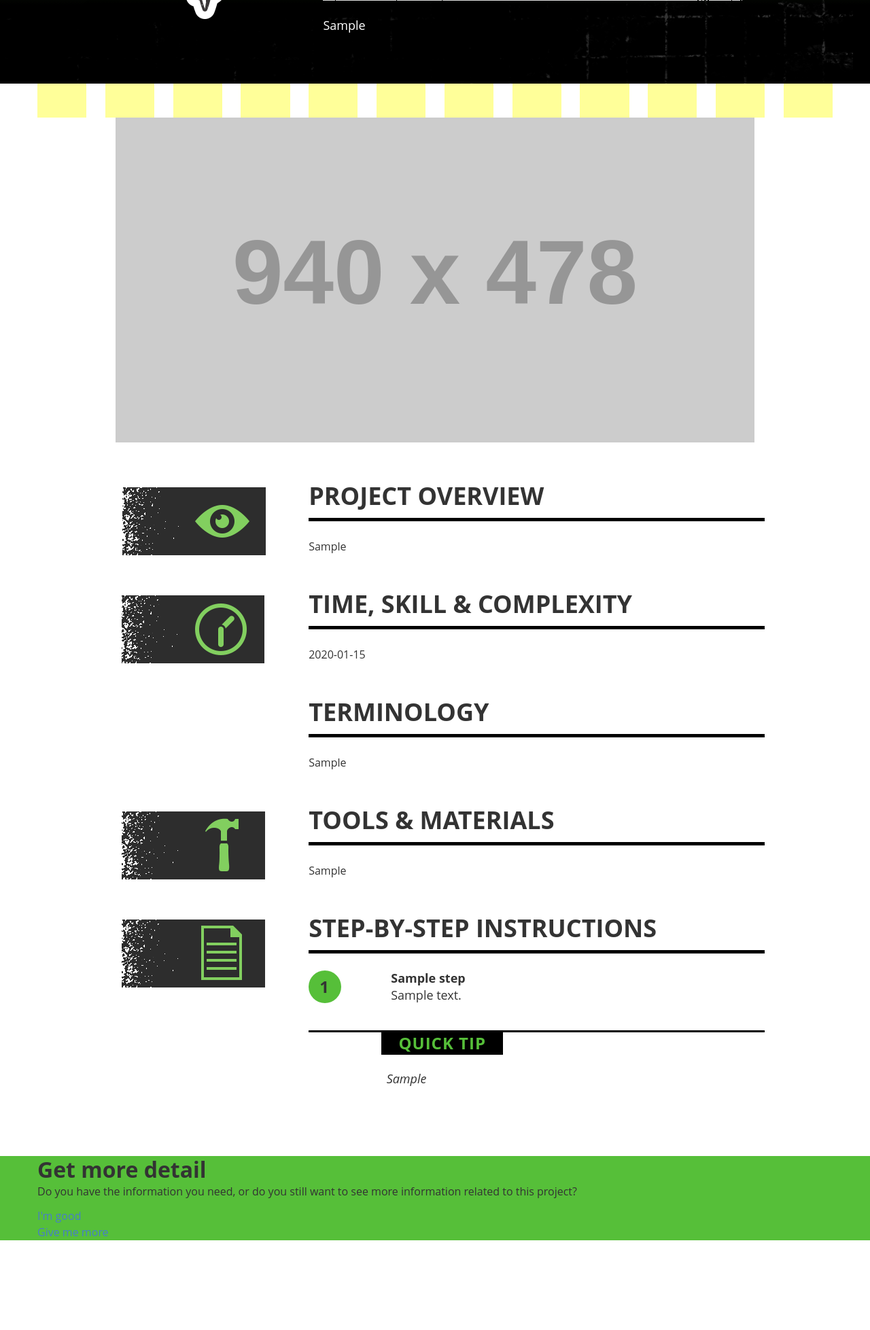
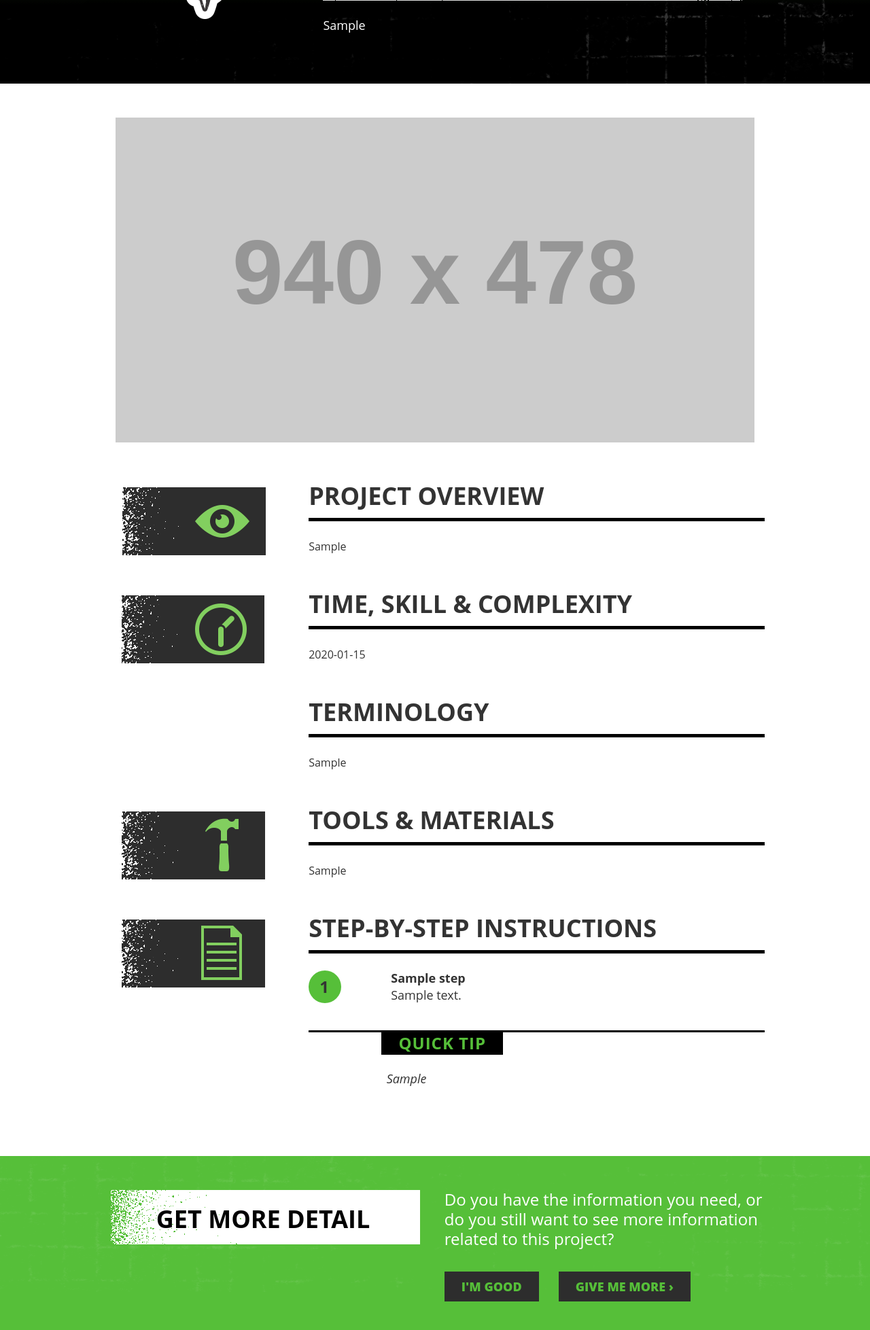
Before and after one commit to draperdan/diy-trainer, a Django app: a page that uses diytrainer/templates/projects/detaillevel_detail.html in a window 1280 px wide. Shown: the part 339-2296 px from the top of the page at 68% size. Before the commit the page ends 2164 px from the top, so only its background shows below. Run offline with Django 3.2, Linux system fonts and the light colour scheme; tables that the repository leaves empty hold one stand-in row (values such as "Sample post"); grey boxes labelled with a size stand in for pictures from a placeholder-image service; some libraries are stand-ins or nearby versions.

Commit message:
Finish feedback form styling for projects. Finish styling for project level one.

```diff
--- a/diytrainer/projects/views.py
+++ b/diytrainer/projects/views.py
@@ -3,7 +3,7 @@ from django.shortcuts import get_object_or_404
 
 from braces.views import SelectRelatedMixin
 
-from .models import Project, Feedback, DetailLevel, Step, Module
+from .models import Project, Feedback, DetailLevel
 from .forms import SuccessfulFeedbackForm, UnsuccessfulFeedbackForm
 
 
--- a/diytrainer/static/css/scss/styles.scss
+++ b/diytrainer/static/css/scss/styles.scss
@@ -6,7 +6,7 @@
 
 // Global overrides
 
-$visual-grid: true;
+//$visual-grid: true;
 $visual-grid-color: yellow;
 
 // Colors
@@ -321,10 +322,55 @@ body.projects {
     }
 
     footer {
+        padding-top: 50px;
+        padding-bottom: 50px;
+        background: url(../images/guide_thankyou_grid_bg.png) top center no-repeat;
         background-color: $guide_medium_green;
 
         .container {
             @include outer-container();
+        }
+
+        h2 {
+            @include span-columns(5 of 12);
+            @include shift(1);
+            background: url(../images/get_more_detail_bg.png) no-repeat center center;
+            height: 80px;
+            color: black;
+            text-transform: uppercase;
+            font-size: 36px;
+            font-weight: 700;
+            padding-top: 20px;
+            padding-left: 75px;
+        }
+
+        p {
+            @include span-columns(5 of 12);
+            font-size: 24px;
+            color: white;
+            line-height: 1.2em;
+        }
+
+        .detaillevel_options {
+            @include row($direction: RTL);
+            @include span-columns(6 of 12);
+            @include clearfix;
+            margin-top: 25px;
+
+            li {
+                display: inline;
+
+                a {
+                    background-color: $guide_dark_gray;
+                    color: $guide_medium_green;
+                    padding: 10px 25px;
+                    font-weight: 800;
+                    font-size: 18px;
+                    text-transform: uppercase;
+                    margin-top: 25px;
+                    margin-right: 25px;
+                }
+            }
         }
     }
 }
--- a/diytrainer/static/css/styles.css
+++ b/diytrainer/static/css/styles.css
@@ -211,26 +211,6 @@ input[type="submit"] {
   -moz-box-sizing: border-box;
   box-sizing: border-box; }
 
-body:before {
-  content: '';
-  display: inline-block;
-  background-image: deprecated-webkit-gradient(linear, left top, left bottom, transparent 0, yellow 0, yellow 6.17215%, transparent 6.17215%, transparent 8.5298%, yellow 8.5298%, yellow 14.70196%, transparent 14.70196%, transparent 17.05961%, yellow 17.05961%, yellow 23.23176%, transparent 23.23176%, transparent 25.58941%, yellow 25.58941%, yellow 31.76157%, transparent 31.76157%, transparent 34.11922%, yellow 34.11922%, yellow 40.29137%, transparent 40.29137%, transparent 42.64902%, yellow 42.64902%, yellow 48.82117%, transparent 48.82117%, transparent 51.17883%, yellow 51.17883%, yellow 57.35098%, transparent 57.35098%, transparent 59.70863%, yellow 59.70863%, yellow 65.88078%, transparent 65.88078%, transparent 68.23843%, yellow 68.23843%, yellow 74.41059%, transparent 74.41059%, transparent 76.76824%, yellow 76.76824%, yellow 82.94039%, transparent 82.94039%, transparent 85.29804%, yellow 85.29804%, yellow 91.4702%, transparent 91.4702%, transparent 93.82785%, yellow 93.82785%, yellow 100.0%, transparent 100.0%);
-  background-image: -webkit-linear-gradient(left, transparent 0, yellow 0, yellow 6.17215%, transparent 6.17215%, transparent 8.5298%, yellow 8.5298%, yellow 14.70196%, transparent 14.70196%, transparent 17.05961%, yellow 17.05961%, yellow 23.23176%, transparent 23.23176%, transparent 25.58941%, yellow 25.58941%, yellow 31.76157%, transparent 31.76157%, transparent 34.11922%, yellow 34.11922%, yellow 40.29137%, transparent 40.29137%, transparent 42.64902%, yellow 42.64902%, yellow 48.82117%, transparent 48.82117%, transparent 51.17883%, yellow 51.17883%, yellow 57.35098%, transparent 57.35098%, transparent 59.70863%, yellow 59.70863%, yellow 65.88078%, transparent 65.88078%, transparent 68.23843%, yellow 68.23843%, yellow 74.41059%, transparent 74.41059%, transparent 76.76824%, yellow 76.76824%, yellow 82.94039%, transparent 82.94039%, transparent 85.29804%, yellow 85.29804%, yellow 91.4702%, transparent 91.4702%, transparent 93.82785%, yellow 93.82785%, yellow 100.0%, transparent 100.0%);
-  background-image: -moz-linear-gradient(left, transparent 0, yellow 0, yellow 6.17215%, transparent 6.17215%, transparent 8.5298%, yellow 8.5298%, yellow 14.70196%, transparent 14.70196%, transparent 17.05961%, yellow 17.05961%, yellow 23.23176%, transparent 23.23176%, transparent 25.58941%, yellow 25.58941%, yellow 31.76157%, transparent 31.76157%, transparent 34.11922%, yellow 34.11922%, yellow 40.29137%, transparent 40.29137%, transparent 42.64902%, yellow 42.64902%, yellow 48.82117%, transparent 48.82117%, transparent 51.17883%, yellow 51.17883%, yellow 57.35098%, transparent 57.35098%, transparent 59.70863%, yellow 59.70863%, yellow 65.88078%, transparent 65.88078%, transparent 68.23843%, yellow 68.23843%, yellow 74.41059%, transparent 74.41059%, transparent 76.76824%, yellow 76.76824%, yellow 82.94039%, transparent 82.94039%, transparent 85.29804%, yellow 85.29804%, yellow 91.4702%, transparent 91.4702%, transparent 93.82785%, yellow 93.82785%, yellow 100.0%, transparent 100.0%);
-  background-image: -ms-linear-gradient(left, transparent 0, yellow 0, yellow 6.17215%, transparent 6.17215%, transparent 8.5298%, yellow 8.5298%, yellow 14.70196%, transparent 14.70196%, transparent 17.05961%, yellow 17.05961%, yellow 23.23176%, transparent 23.23176%, transparent 25.58941%, yellow 25.58941%, yellow 31.76157%, transparent 31.76157%, transparent 34.11922%, yellow 34.11922%, yellow 40.29137%, transparent 40.29137%, transparent 42.64902%, yellow 42.64902%, yellow 48.82117%, transparent 48.82117%, transparent 51.17883%, yellow 51.17883%, yellow 57.35098%, transparent 57.35098%, transparent 59.70863%, yellow 59.70863%, yellow 65.88078%, transparent 65.88078%, transparent 68.23843%, yellow 68.23843%, yellow 74.41059%, transparent 74.41059%, transparent 76.76824%, yellow 76.76824%, yellow 82.94039%, transparent 82.94039%, transparent 85.29804%, yellow 85.29804%, yellow 91.4702%, transparent 91.4702%, transparent 93.82785%, yellow 93.82785%, yellow 100.0%, transparent 100.0%);
-  background-image: -o-linear-gradient(left, transparent 0, yellow 0, yellow 6.17215%, transparent 6.17215%, transparent 8.5298%, yellow 8.5298%, yellow 14.70196%, transparent 14.70196%, transparent 17.05961%, yellow 17.05961%, yellow 23.23176%, transparent 23.23176%, transparent 25.58941%, yellow 25.58941%, yellow 31.76157%, transparent 31.76157%, transparent 34.11922%, yellow 34.11922%, yellow 40.29137%, transparent 40.29137%, transparent 42.64902%, yellow 42.64902%, yellow 48.82117%, transparent 48.82117%, transparent 51.17883%, yellow 51.17883%, yellow 57.35098%, transparent 57.35098%, transparent 59.70863%, yellow 59.70863%, yellow 65.88078%, transparent 65.88078%, transparent 68.23843%, yellow 68.23843%, yellow 74.41059%, transparent 74.41059%, transparent 76.76824%, yellow 76.76824%, yellow 82.94039%, transparent 82.94039%, transparent 85.29804%, yellow 85.29804%, yellow 91.4702%, transparent 91.4702%, transparent 93.82785%, yellow 93.82785%, yellow 100.0%, transparent 100.0%);
-  background-image: linear-gradient(left, transparent 0, yellow 0, yellow 6.17215%, transparent 6.17215%, transparent 8.5298%, yellow 8.5298%, yellow 14.70196%, transparent 14.70196%, transparent 17.05961%, yellow 17.05961%, yellow 23.23176%, transparent 23.23176%, transparent 25.58941%, yellow 25.58941%, yellow 31.76157%, transparent 31.76157%, transparent 34.11922%, yellow 34.11922%, yellow 40.29137%, transparent 40.29137%, transparent 42.64902%, yellow 42.64902%, yellow 48.82117%, transparent 48.82117%, transparent 51.17883%, yellow 51.17883%, yellow 57.35098%, transparent 57.35098%, transparent 59.70863%, yellow 59.70863%, yellow 65.88078%, transparent 65.88078%, transparent 68.23843%, yellow 68.23843%, yellow 74.41059%, transparent 74.41059%, transparent 76.76824%, yellow 76.76824%, yellow 82.94039%, transparent 82.94039%, transparent 85.29804%, yellow 85.29804%, yellow 91.4702%, transparent 91.4702%, transparent 93.82785%, yellow 93.82785%, yellow 100.0%, transparent 100.0%);
-  height: 100%;
-  left: 0;
-  margin: 0 auto;
-  max-width: 73.125em;
-  opacity: 0.4;
-  position: fixed;
-  right: 0;
-  width: 100%;
-  pointer-events: none;
-  z-index: -1; }
-
 /* Calculate fluid ratio based on two dimensions (width/height) */
 body.projects {
   font-family: "Open Sans", sans-serif;
@@ -461,6 +442,9 @@ body.projects {
         body.projects .content_wrap section#detaillevel_content .detaillevel_section#instructions .step_list li.step .quick_tip {
           clear: left; }
   body.projects footer {
+    padding-top: 50px;
+    padding-bottom: 50px;
+    background: url(../images/guide_thankyou_grid_bg.png) top center no-repeat;
     background-color: #56bf39; }
     body.projects footer .container {
       max-width: 73.125em;
@@ -470,6 +454,60 @@ body.projects {
         content: "";
         display: table;
         clear: both; }
+    body.projects footer h2 {
+      float: left;
+      display: block;
+      margin-right: 2.35765%;
+      width: 40.29137%;
+      margin-left: 8.5298%;
+      background: url(../images/get_more_detail_bg.png) no-repeat center center;
+      height: 80px;
+      color: black;
+      text-transform: uppercase;
+      font-size: 36px;
+      font-weight: 700;
+      padding-top: 20px;
+      padding-left: 75px; }
+      body.projects footer h2:last-child {
+        margin-right: 0; }
+    body.projects footer p {
+      float: left;
+      display: block;
+      margin-right: 2.35765%;
+      width: 40.29137%;
+      font-size: 24px;
+      color: white;
+      line-height: 1.2em; }
+      body.projects footer p:last-child {
+        margin-right: 0; }
+    body.projects footer .detaillevel_options {
+      display: block;
+      float: right;
+      display: block;
+      margin-left: 2.35765%;
+      width: 48.82117%;
+      margin-top: 25px; }
+      body.projects footer .detaillevel_options:after {
+        content: "";
+        display: table;
+        clear: both; }
+      body.projects footer .detaillevel_options:last-child {
+        margin-left: 0; }
+      body.projects footer .detaillevel_options:after {
+        content: "";
+        display: table;
+        clear: both; }
+      body.projects footer .detaillevel_options li {
+        display: inline; }
+        body.projects footer .detaillevel_options li a {
+          background-color: #2d2d2d;
+          color: #56bf39;
+          padding: 10px 25px;
+          font-weight: 800;
+          font-size: 18px;
+          text-transform: uppercase;
+          margin-top: 25px;
+          margin-right: 25px; }
 
 body.guides {
   font-family: "Open Sans", sans-serif;
--- a/diytrainer/templates/projects/detaillevel_detail.html
+++ b/diytrainer/templates/projects/detaillevel_detail.html
@@ -95,7 +95,7 @@
 
         <ul class="detaillevel_options">
             <li class="satisfied_option"><a href="{% url 'project_satisfied_feedback' detaillevel.project.slug detaillevel.level %}">I'm good</a></li>
-            <li class="unsatisfied_option"><a href="{% if detaillevel.get_next >= 3 %}{% url 'detaillevel_detail' detaillevel.project.slug detaillevel.get_next %}{% else %}{% url 'project_unsatisfied_feedback' detaillevel.project.slug detaillevel.level %}{% endif %}">Give me more</a></li>
+            <li class="unsatisfied_option"><a href="{% if detaillevel.get_next >= 3 %}{% url 'detaillevel_detail' detaillevel.project.slug detaillevel.get_next %}{% else %}{% url 'project_unsatisfied_feedback' detaillevel.project.slug detaillevel.level %}{% endif %}">Give me more &rsaquo;</a></li>
         </ul>
 
     </div>
--- a/diytrainer/templates/projects/feedback_submitted.html
+++ b/diytrainer/templates/projects/feedback_submitted.html
@@ -24,8 +24,4 @@
 {% endif %}
 </div>
 
-{{ show_extra_content }}
-
-
-
 {% endblock content %}
```
Also changed, not shown: other parts of diytrainer/static/css/scss/styles.scss (+62 -1 lines), other parts of diytrainer/static/css/styles.css (+47 -2 lines), diytrainer/templates/projects/feedback_form.html (+9 -7 lines), diytrainer/static/images/feedback_form_number_1.png (added), diytrainer/static/images/feedback_form_number_2.png (added), diytrainer/static/images/feedback_form_number_3.png (added). Lines whose indentation alone changed are shown as unchanged.
